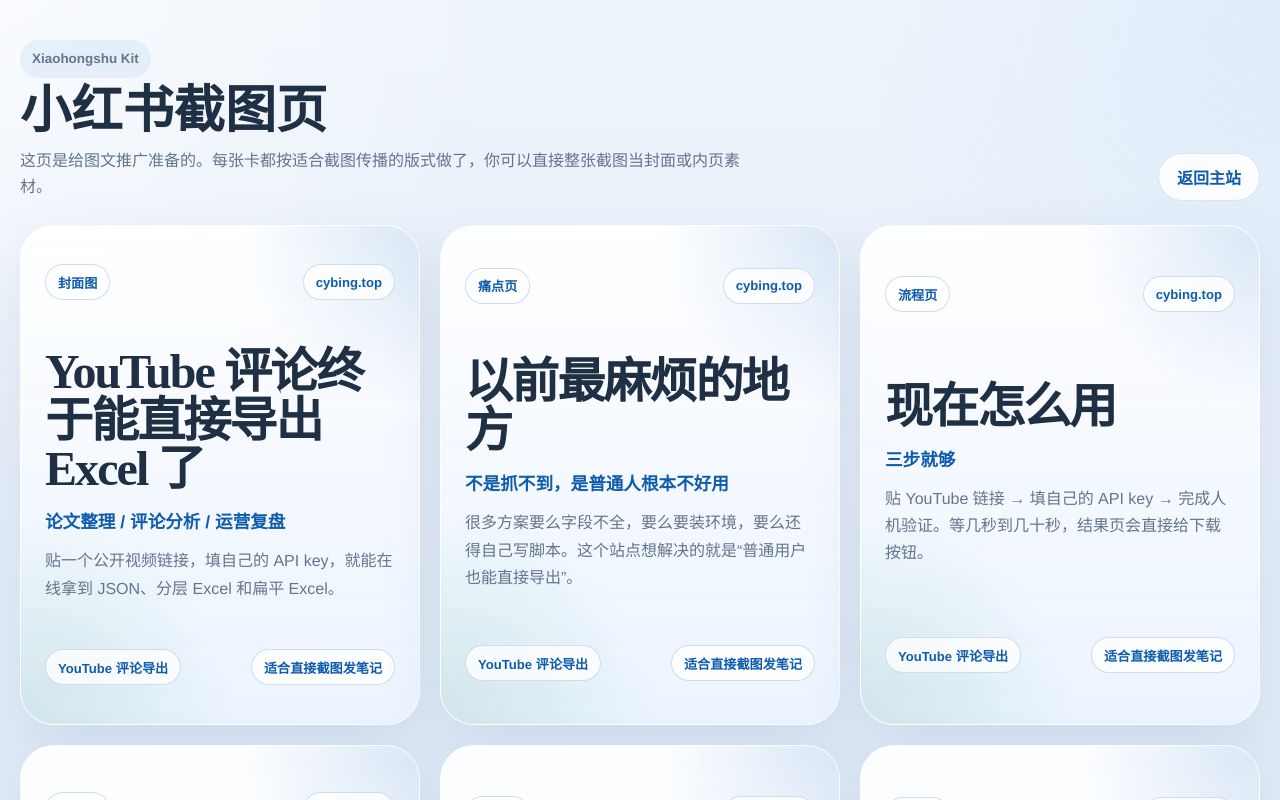
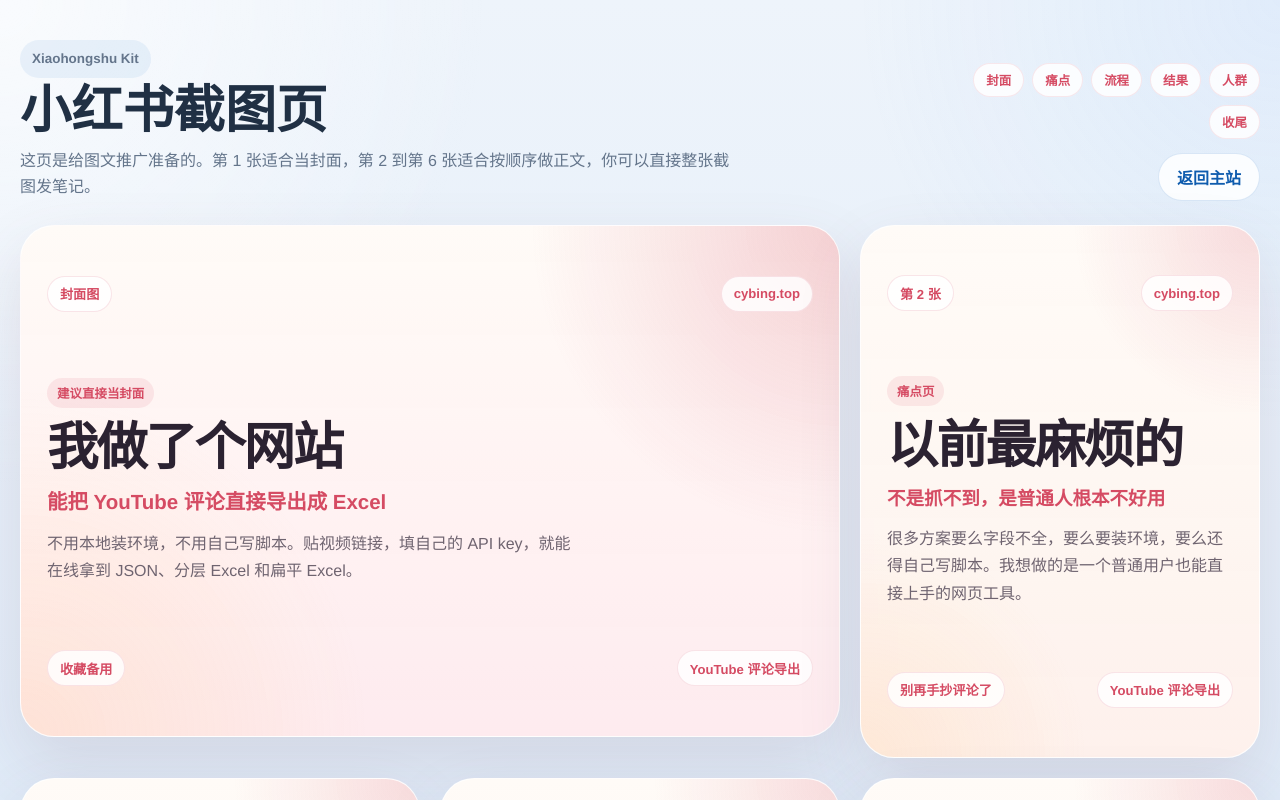
Before and after one commit to Cybing521/youtube-comments-exporter, a Next.js app: page /xiaohongshu in a window 1280 px wide. Shown: the top 800 px of the page. Built offline with nearby package versions, Linux system fonts and the light colour scheme.

Commit message:
feat: refresh xiaohongshu promo assets

```diff
--- a/app/globals.css
+++ b/app/globals.css
@@ -52,6 +52,11 @@
   width: min(1280px, calc(100vw - 40px));
   margin: 0 auto;
   padding: 40px 0 80px;
+  --promo-ink: #2b2231;
+  --promo-accent: #d54b63;
+  --promo-accent-soft: #f9d9de;
+  --promo-paper: #fffaf7;
+  --promo-line: rgba(213, 75, 99, 0.14);
 }
 
 .promo-intro {
@@ -76,6 +81,12 @@
   line-height: 1.65;
 }
 
+.promo-intro-actions {
+  display: grid;
+  gap: 14px;
+  justify-items: end;
+}
+
 .promo-kicker {
   display: inline-flex;
   align-items: center;
@@ -85,6 +96,27 @@
   color: var(--accent-strong);
   font-size: 0.84rem;
   font-weight: 700;
+}
+
+.promo-posting-tips {
+  display: flex;
+  flex-wrap: wrap;
+  justify-content: end;
+  gap: 8px;
+  max-width: 340px;
+}
+
+.promo-posting-tips span {
+  display: inline-flex;
+  align-items: center;
+  min-height: 34px;
+  padding: 0 12px;
+  border-radius: 999px;
+  background: rgba(255, 255, 255, 0.84);
+  border: 1px solid rgba(213, 75, 99, 0.12);
+  color: var(--promo-accent);
+  font-size: 0.78rem;
+  font-weight: 800;
 }
 
 .promo-home-link {
@@ -110,15 +142,49 @@
 .promo-card {
   display: grid;
   gap: 18px;
-  aspect-ratio: 4 / 5;
-  padding: 24px;
+  aspect-ratio: 3 / 4;
+  padding: 26px;
   border-radius: 34px;
-  border: 1px solid rgba(255, 255, 255, 0.84);
+  border: 1px solid rgba(255, 255, 255, 0.88);
   background:
-    radial-gradient(circle at top right, rgba(33, 112, 201, 0.16), transparent 28%),
-    radial-gradient(circle at bottom left, rgba(31, 139, 107, 0.14), transparent 34%),
-    linear-gradient(180deg, rgba(255, 255, 255, 0.94), rgba(236, 244, 255, 0.9));
-  box-shadow: 0 24px 60px rgba(85, 111, 145, 0.12);
+    radial-gradient(circle at top right, rgba(213, 75, 99, 0.18), transparent 28%),
+    radial-gradient(circle at bottom left, rgba(255, 189, 114, 0.18), transparent 34%),
+    linear-gradient(180deg, rgba(255, 251, 247, 0.98), rgba(255, 241, 235, 0.94));
+  box-shadow: 0 26px 64px rgba(120, 88, 105, 0.14);
+  transform-origin: center bottom;
+  transition: transform 220ms cubic-bezier(0.22, 1, 0.36, 1), box-shadow 220ms ease;
+}
+
+.promo-card:hover {
+  transform: translateY(-4px) rotate(-0.4deg);
+  box-shadow: 0 34px 80px rgba(120, 88, 105, 0.18);
+}
+
+.promo-card-featured {
+  background:
+    radial-gradient(circle at top right, rgba(213, 75, 99, 0.24), transparent 32%),
+    radial-gradient(circle at bottom left, rgba(255, 189, 114, 0.2), transparent 36%),
+    linear-gradient(180deg, rgba(255, 251, 247, 0.99), rgba(255, 234, 238, 0.96));
+}
+
+@media (min-width: 1040px) {
+  .promo-card-featured {
+    grid-column: span 2;
+    aspect-ratio: 16 / 10;
+  }
+
+  .promo-card-featured .promo-card-body {
+    align-content: center;
+    max-width: 70%;
+  }
+
+  .promo-card-featured h2 {
+    font-size: clamp(3rem, 5vw, 4.8rem);
+  }
+
+  .promo-card-featured .promo-card-subtitle {
+    font-size: 1.28rem;
+  }
 }
 
 .promo-card-top,
@@ -137,11 +203,11 @@
   min-height: 36px;
   padding: 0 12px;
   border-radius: 999px;
-  background: rgba(255, 255, 255, 0.78);
-  border: 1px solid rgba(201, 214, 230, 0.82);
-  color: var(--accent-strong);
+  background: rgba(255, 255, 255, 0.84);
+  border: 1px solid var(--promo-line);
+  color: var(--promo-accent);
   font-size: 0.82rem;
-  font-weight: 700;
+  font-weight: 800;
 }
 
 .promo-card-body {
@@ -152,24 +218,38 @@
   margin-bottom: auto;
 }
 
+.promo-card-eyebrow {
+  display: inline-flex;
+  width: fit-content;
+  align-items: center;
+  padding: 6px 10px;
+  border-radius: 999px;
+  background: rgba(213, 75, 99, 0.1);
+  color: var(--promo-accent);
+  font-size: 0.78rem;
+  font-weight: 800;
+}
+
 .promo-card h2 {
   margin: 0;
   font-family: "Songti SC", "STSong", serif;
-  font-size: clamp(2rem, 4vw, 3rem);
+  font-size: clamp(2.2rem, 4vw, 3.4rem);
   line-height: 1.02;
   letter-spacing: -0.04em;
+  color: var(--promo-ink);
 }
 
 .promo-card-subtitle {
   margin: 0;
-  color: var(--accent-strong) !important;
-  font-size: 1.1rem;
-  font-weight: 700;
+  color: var(--promo-accent) !important;
+  font-size: 1.16rem;
+  font-weight: 800;
+  line-height: 1.35;
 }
 
 .promo-card-copy {
   margin: 0;
-  color: var(--muted) !important;
+  color: #6f6470 !important;
   font-size: 1rem;
   line-height: 1.7;
 }
@@ -1158,6 +1238,14 @@
     align-items: start;
   }
 
+  .promo-intro-actions {
+    justify-items: start;
+  }
+
+  .promo-posting-tips {
+    justify-content: start;
+  }
+
   .hero,
   .form-grid,
   .panel {
--- a/app/xiaohongshu/page.tsx
+++ b/app/xiaohongshu/page.tsx
@@ -8,40 +8,53 @@
 
 const NOTE_PANELS = [
   {
-    title: "YouTube 评论终于能直接导出 Excel 了",
-    subtitle: "论文整理 / 评论分析 / 运营复盘",
-    body: "贴一个公开视频链接，填自己的 API key，就能在线拿到 JSON、分层 Excel 和扁平 Excel。",
+    title: "我做了个网站",
+    subtitle: "能把 YouTube 评论直接导出成 Excel",
+    body: "不用本地装环境，不用自己写脚本。贴视频链接，填自己的 API key，就能在线拿到 JSON、分层 Excel 和扁平 Excel。",
     accent: "封面图",
+    eyebrow: "建议直接当封面",
+    kicker: "收藏备用",
+    featured: true,
   },
   {
-    title: "以前最麻烦的地方",
+    title: "以前最麻烦的",
     subtitle: "不是抓不到，是普通人根本不好用",
-    body: "很多方案要么字段不全，要么要装环境，要么还得自己写脚本。这个站点想解决的就是“普通用户也能直接导出”。",
-    accent: "痛点页",
+    body: "很多方案要么字段不全，要么要装环境，要么还得自己写脚本。我想做的是一个普通用户也能直接上手的网页工具。",
+    accent: "第 2 张",
+    eyebrow: "痛点页",
+    kicker: "别再手抄评论了",
   },
   {
     title: "现在怎么用",
-    subtitle: "三步就够",
+    subtitle: "真的就 3 步",
     body: "贴 YouTube 链接 → 填自己的 API key → 完成人机验证。等几秒到几十秒，结果页会直接给下载按钮。",
-    accent: "流程页",
+    accent: "第 3 张",
+    eyebrow: "流程页",
+    kicker: "不用代码",
   },
   {
-    title: "导出后会拿到什么",
-    subtitle: "三份文件，按场景用",
+    title: "导出后直接拿到",
+    subtitle: "3 份文件，按场景用",
     body: "JSON 适合继续接脚本，分层 Excel 适合人工核对，扁平 Excel 适合筛选、透视和批量整理。",
-    accent: "结果页",
+    accent: "第 4 张",
+    eyebrow: "结果页",
+    kicker: "可以直接下载",
   },
   {
     title: "更适合谁",
     subtitle: "不是程序员专属",
     body: "适合做论文、用户研究、内容分析、品牌评论整理的人。重复导出同一个视频时还会命中缓存，更快拿结果。",
-    accent: "人群页",
+    accent: "第 5 张",
+    eyebrow: "人群页",
+    kicker: "论文 / 运营 / 分析",
   },
   {
-    title: "站点链接",
+    title: "工具地址",
     subtitle: "www.cybing.top",
     body: "如果你也会用到 YouTube 评论导出这个场景，可以直接试。想反馈需求，也可以发邮件到 cyibin06@gmail.com。",
-    accent: "收尾页",
+    accent: "第 6 张",
+    eyebrow: "收尾页",
+    kicker: "欢迎试用",
   },
 ];
 
@@ -53,29 +66,40 @@
           <p className="promo-kicker">Xiaohongshu Kit</p>
           <h1>小红书截图页</h1>
           <p>
-            这页是给图文推广准备的。每张卡都按适合截图传播的版式做了，你可以直接整张截图当封面或内页素材。
+            这页是给图文推广准备的。第 1 张适合当封面，第 2 到第 6 张适合按顺序做正文，你可以直接整张截图发笔记。
           </p>
         </div>
-        <a href="/" className="promo-home-link">
-          返回主站
-        </a>
+        <div className="promo-intro-actions">
+          <div className="promo-posting-tips" aria-label="发帖顺序建议">
+            <span>封面</span>
+            <span>痛点</span>
+            <span>流程</span>
+            <span>结果</span>
+            <span>人群</span>
+            <span>收尾</span>
+          </div>
+          <a href="/" className="promo-home-link">
+            返回主站
+          </a>
+        </div>
       </section>
 
       <section className="promo-grid" aria-label="小红书截图素材">
         {NOTE_PANELS.map((panel) => (
-          <article key={panel.title} className="promo-card">
+          <article key={panel.title} className={`promo-card${panel.featured ? " promo-card-featured" : ""}`}>
             <div className="promo-card-top">
               <span className="promo-chip">{panel.accent}</span>
               <span className="promo-site">cybing.top</span>
             </div>
             <div className="promo-card-body">
+              <span className="promo-card-eyebrow">{panel.eyebrow}</span>
               <h2>{panel.title}</h2>
               <p className="promo-card-subtitle">{panel.subtitle}</p>
               <p className="promo-card-copy">{panel.body}</p>
             </div>
             <div className="promo-card-footer">
+              <span>{panel.kicker}</span>
               <span>YouTube 评论导出</span>
-              <span>适合直接截图发笔记</span>
             </div>
           </article>
         ))}
```
Also changed, not shown: 1 other file (tests, documents, lock files or other folders).
